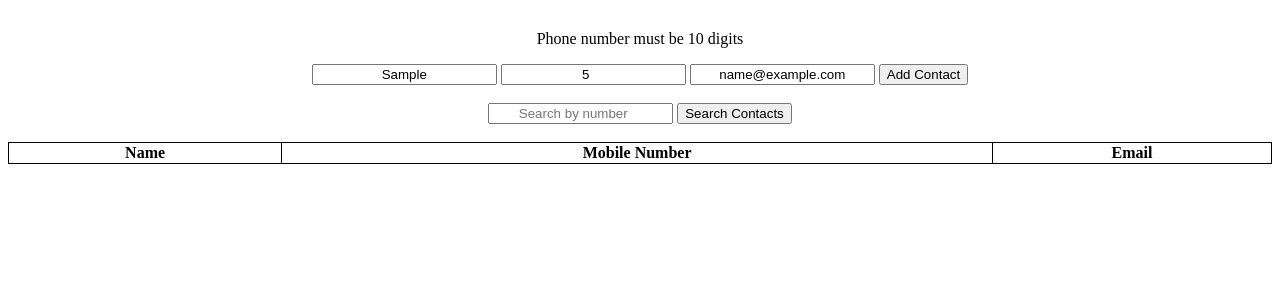
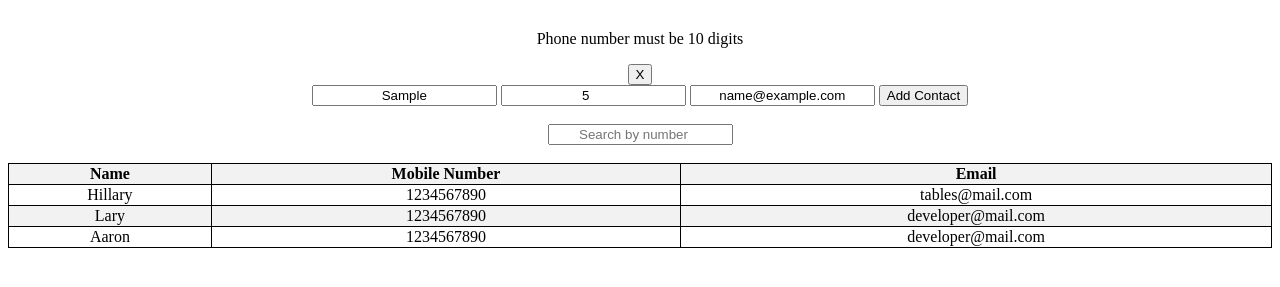
Before and after one commit to Dylanh973/Rich-Web-Labs, a browser extension: page Lab_2/Problem-1/index.html in a window 1280 px wide. Both pictures are taken after typing "Sample", "5", "name@example.com" into the empty fields and a click on the button "Add Contact". Shown: the part 95-382 px from the top of the page. Drawn offline with Linux system fonts and the light colour scheme.

Commit message:
Problem 2 done

```diff
--- a/Lab_2/Problem-1/index.html
+++ b/Lab_2/Problem-1/index.html
@@ -7,11 +7,12 @@
         <h1> Phone Directory</h1>
     </head>
     <body>
+    <div id = "popupmessage" class = "hidden">
         <div id = "error">
             <p id = "errormessage"></p>
+            <button id = "closeerror">X</button>
         </div>
-
-
+    </div>
 
         <div id = "input">
             <input id = "name1"  type = "text" placeholder="Contact Name">
@@ -21,14 +22,28 @@
         </div><br>
 
         <div id = "searchcontact">
-            <input id = "searchcontact" type = "number" placeholder="Search by number" >
-            <button id = "search-contact">Search Contacts</button>
+            <input id = "searchcontact" type = "search" placeholder="Search by number" class = "form-control">
         </div>
         <br>
-        <table>
-            <th id = "sortid">Name</th>
+        <table id = "table">
+            <th onclick="sort()" id="sortid">Name</th>
             <th>Mobile Number</th>
             <th>Email</th>
+            <tr>
+                <td>Hillary</td>
+                <td>1234567890</td>
+                <td>tables@mail.com</td>
+               </tr>
+               <tr>
+                 <td>Lary</td>
+                 <td>1234567890</td>
+                 <td>developer@mail.com</td>
+               </tr>
+               <tr>
+                <td>Aaron</td>
+                <td>1234567890</td>
+                <td>developer@mail.com</td>
+              </tr>
         </table>
 
     </body>
--- a/Lab_2/Problem-1/script.js
+++ b/Lab_2/Problem-1/script.js
@@ -6,6 +6,7 @@ window.onload = function(){
         var numberText = document.getElementById("number").value;
         var emailText = document.getElementById("email").value;
 
+        var table = document.getElementById('table')
         var table = document.getElementsByTagName('table')[0]
 
         if(!nameText || !numberText || !emailText) {
@@ -33,7 +34,6 @@ window.onload = function(){
             return;
         }
 
-        error.parentNode.removeChild(error)
 
         var newRow = table.insertRow(1);
 
@@ -50,10 +50,14 @@ window.onload = function(){
 		email.value = "";
 
 
-
-    });
+    })
 
     function displayError(message) {
         document.getElementById("errormessage").innerHTML = message;
+        document.getElementById("popupmessage").classList.remove("hidden");
     }
-}
+
+	document.getElementById("closeerror").addEventListener("click", () => {
+		document.getElementById("popupmessage").classList.add("hidden");
+	})
+    }
--- a/Lab_2/Problem-1/style.css
+++ b/Lab_2/Problem-1/style.css
@@ -28,3 +28,11 @@ h1 {
 .searchcontact {
     text-align: right;
 }
+
+tr:nth-child(odd) {
+	background-color: #f2f2f2;
+}
+
+.hidden {
+	display: none;
+}
```
Also changed, not shown: Lab_2/Problem-2/index.html (added, +13 -0 lines), Lab_2/Problem-2/script.js (added, +13 -0 lines).
